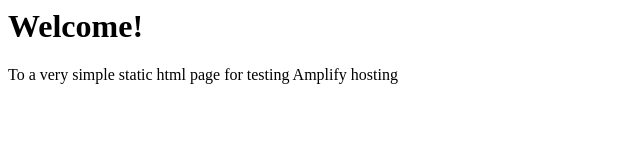
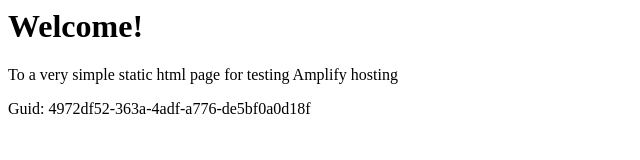
Before and after one commit to aws-aemilia-hkg/Github-PR-Commit-Integration-Test-DoNotTouch-Gith-OKSLNVO2-v1-preprod-ap-east-1, a website: page src/index.html in a window 1280 px wide. Shown: the whole page, without its empty margins (0-640 px from the left). Drawn offline with Linux system fonts and the light colour scheme.

Commit message:
commit from integ tests

```diff
--- a/src/index.html
+++ b/src/index.html
@@ -1,3 +1,5 @@
+
+
 <html lang="en">
 
 <head>
@@ -10,6 +12,6 @@
 <body>
     <h1>Welcome!</h1>
     <p>To a very simple static html page for testing Amplify hosting</p>
-</body>
+    <p>Guid: 4972df52-363a-4adf-a776-de5bf0a0d18f</p></body>
 
 </html>
```
